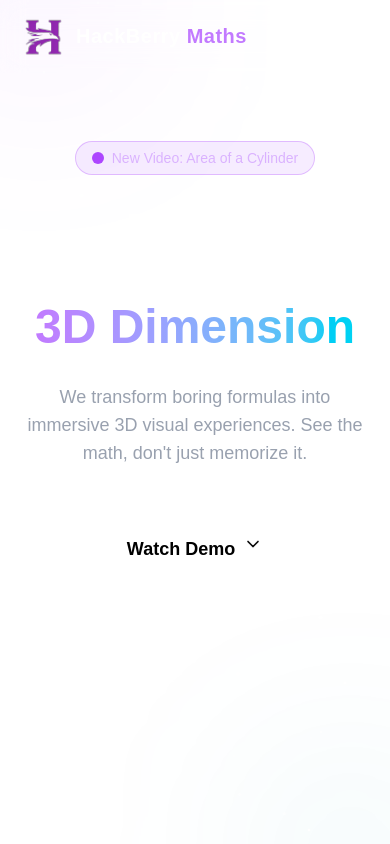
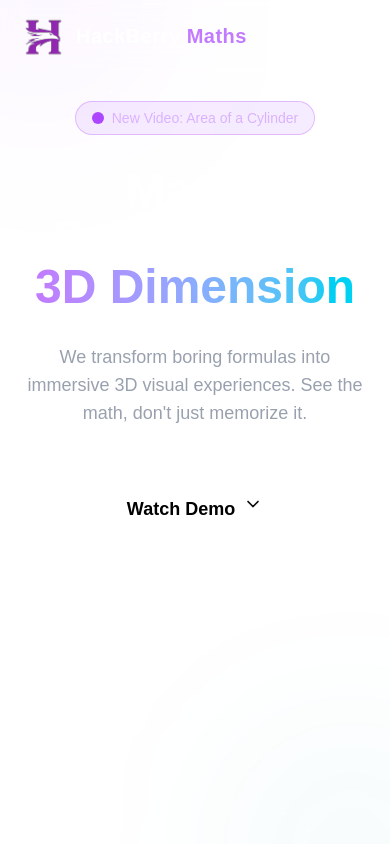
Before and after one commit to venukwijethilaka/HackBerryMaths, a Next.js app: page / in a window 390 px wide. Shown: the top 844 px of the page. Built offline with nearby package versions, Linux system fonts and the light colour scheme.

Commit message:
Update page.tsx

```diff
--- a/app/page.tsx
+++ b/app/page.tsx
@@ -26,7 +26,7 @@
       <Navbar />
 
       {/* Hero Section */}
-      <section className="relative flex min-h-screen flex-col items-center justify-center px-6 pt-20 overflow-hidden">
+      <section className="relative flex min-h-screen flex-col items-center justify-center px-6 pt:10 md:pt-20 overflow-hidden">
         <motion.div style={{ y: yHero, opacity: opacityHero }} className="relative z-10 mx-auto max-w-5xl text-center">
           <div className="mb-8 inline-flex items-center gap-2 rounded-full border border-purple-500/30 bg-purple-500/10 px-4 py-1.5 text-sm font-medium text-purple-300 backdrop-blur-md">
             <span className="relative flex h-3 w-3"><span className="animate-ping absolute inline-flex h-full w-full rounded-full bg-purple-400 opacity-75"></span><span className="relative inline-flex rounded-full h-3 w-3 bg-purple-500"></span></span>
```
